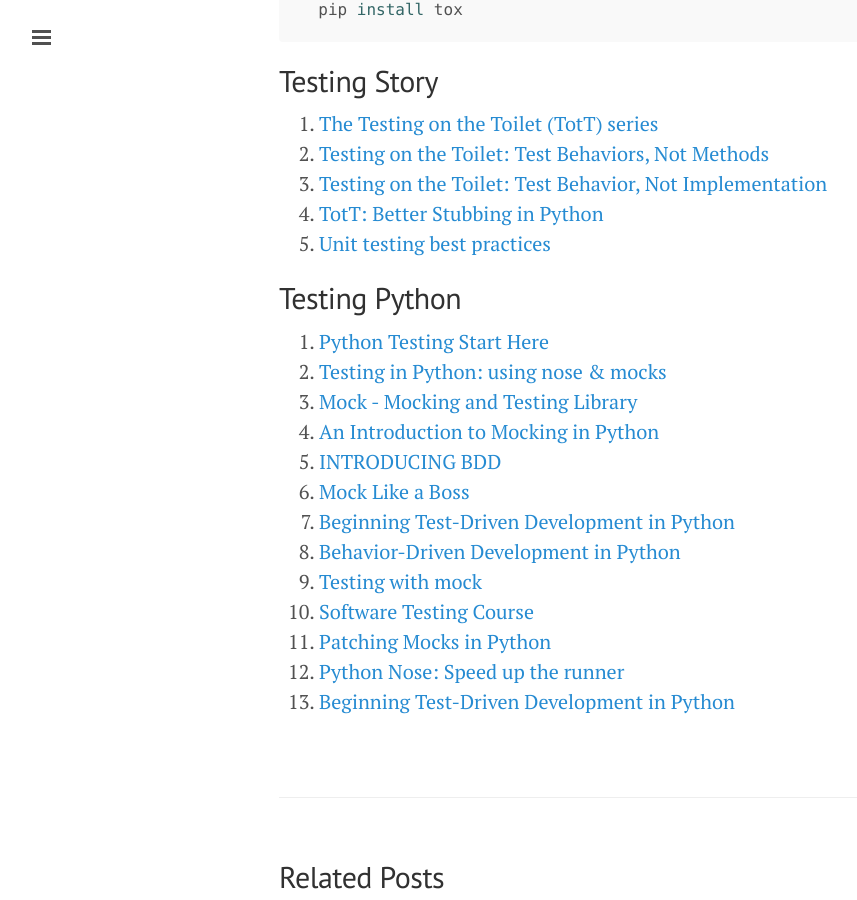
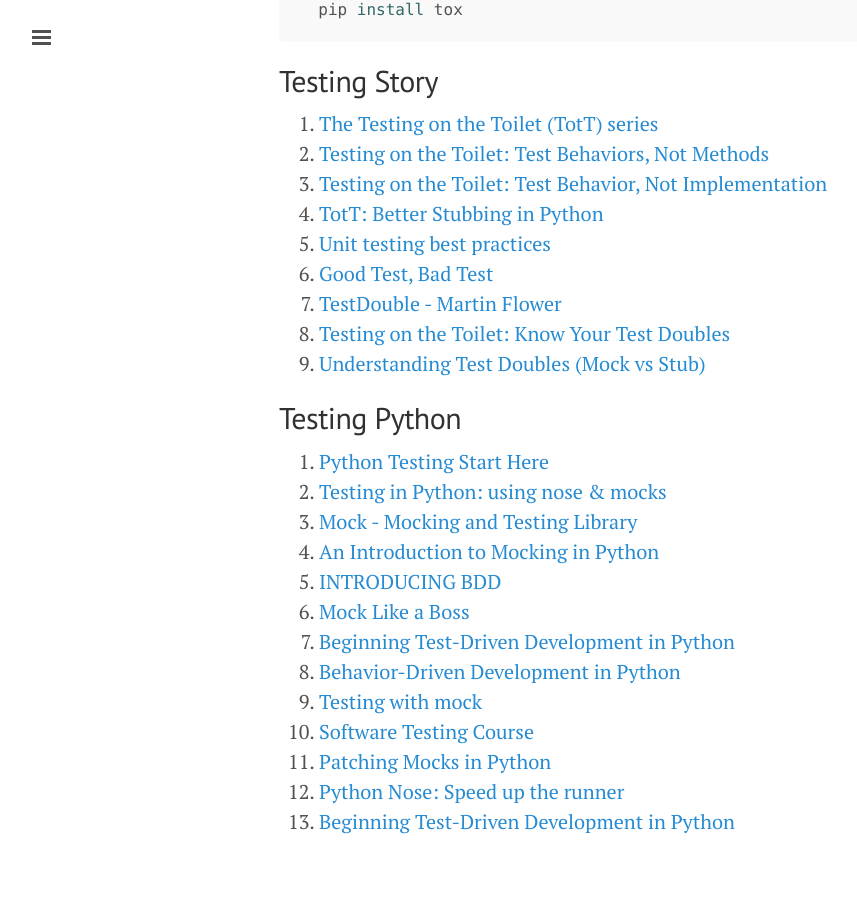
Before and after one commit to ibotdotout/ibotdotout.github.io, a Jekyll site: the page built from _posts/2014-07-11-python-testing.md, in a window 1280 px wide and 900 px high, scrolled down 4211 px. Shown: the whole window, without its empty margins (1-858 px from the left). Built offline with Jekyll 4.4.1, drawn with Linux system fonts in a browser that asks for light colours; Markdown is read by kramdown in place of the engine named in the settings.

Commit message:
Modify: add test double

```diff
--- a/_posts/2014-07-11-python-testing.md
+++ b/_posts/2014-07-11-python-testing.md
@@ -160,6 +160,10 @@ Cover - (Stmts - Miss)/Stmts * 100
    Implementation](http://googletesting.blogspot.com/2013/08/testing-on-toilet-test-behavior-not.html)
 4. [TotT: Better Stubbing in Python](http://googletesting.blogspot.com/2007/01/better-stubbing-in-python.html)
 5. [Unit testing best practices](http://www.slideshare.net/nickokiss/unit-testing-best-practices)
+6. [Good Test, Bad Test](http://late.am/post/2015/04/20/good-test-bad-test.html)
+7. [TestDouble - Martin Flower](http://www.martinfowler.com/bliki/TestDouble.html)
+8. [Testing on the Toilet: Know Your Test Doubles](http://googletesting.blogspot.com/2013/07/testing-on-toilet-know-your-test-doubles.html)
+9. [Understanding Test Doubles (Mock vs Stub)](https://adamcod.es/2014/05/15/test-doubles-mock-vs-stub.html)
 
 
 ## Testing Python
```
